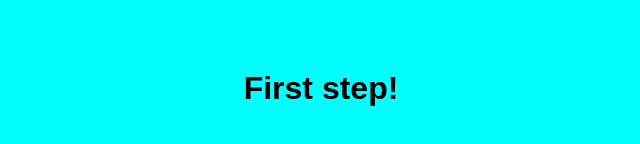
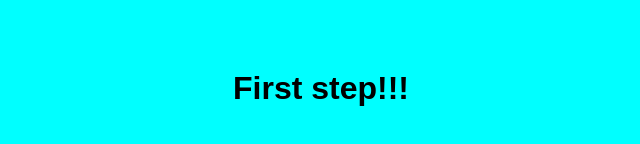
Before and after one commit to LilaBSJ/lila.github.io, a plain HTML site: page index.html in a window 1280 px wide. Shown: the part 312-456 px from the top of the page, without its empty margins (319-959 px from the left). Drawn offline with Linux system fonts and the light colour scheme.

Commit message:
modifs 2

```diff
--- a/index.html
+++ b/index.html
@@ -7,6 +7,6 @@
     <link rel="stylesheet" href="style.css">
 </head>
 <body>
-    <h1>First step!</h1>
+    <h1>First step!!!</h1>
 </body>
 </html>
```
